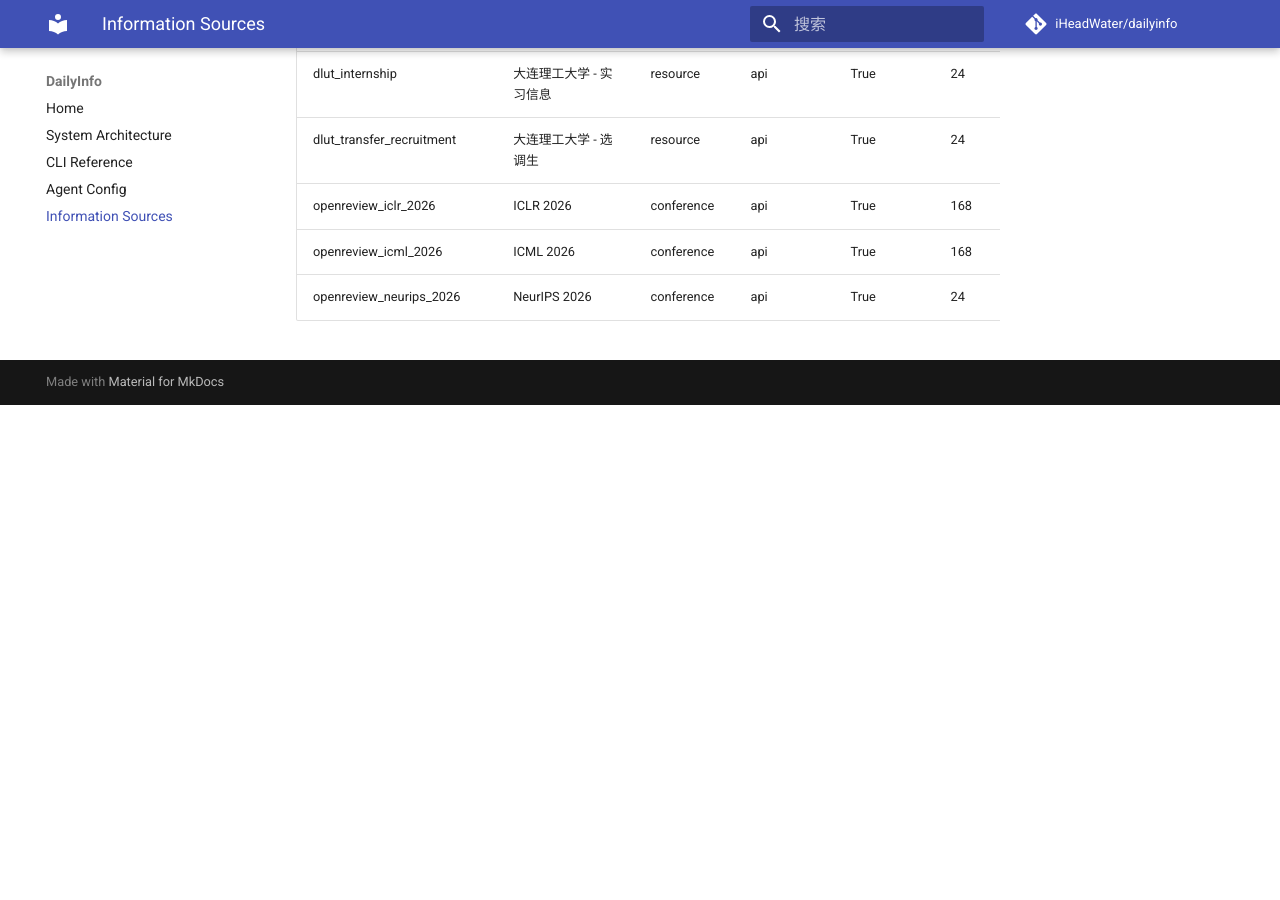
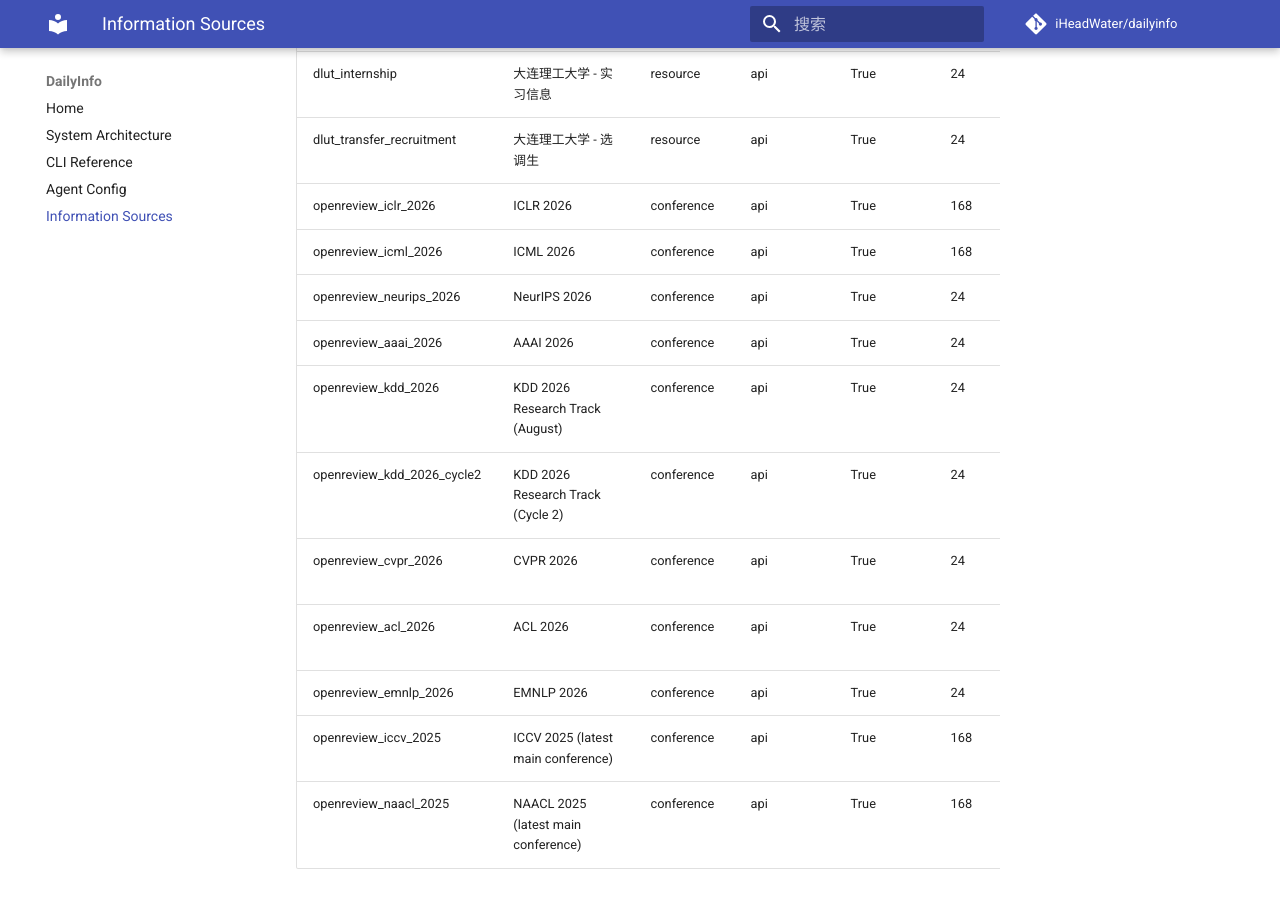
Before and after one commit to CylenLC/dailyinfo, an MkDocs documentation site: the page built from docs/sources.md, in a window 1280 px wide and 900 px high, scrolled down 3660 px. Built offline with MkDocs 1.6.1 and Material for MkDocs 9.7.7, drawn with Linux system fonts in a browser that asks for light colours; comment, search, counter and statistics services are not loaded; before the commit the page ends 4065 px from its top, so only the background shows below that.

Commit message:
feat: add major OpenReview conference sources

```diff
--- a/docs/sources.md
+++ b/docs/sources.md
@@ -57,6 +57,14 @@ This page is generated from [`config/sources.json`](https://github.com/iHeadWate
 | dlut_recruitment | 大连理工大学 - 招聘信息 | resource | api | True | 24 | https://job.dlut.edu.cn/f/recruitmentinfo/ajax_frontRecruitinfo |
 | dlut_internship | 大连理工大学 - 实习信息 | resource | api | True | 24 | https://job.dlut.edu.cn/f/recruitmentinfo/ajax_frontRecruitinfo |
 | dlut_transfer_recruitment | 大连理工大学 - 选调生 | resource | api | True | 24 | https://job.dlut.edu.cn/f/recruitmentinfo/ajax_frontRecruitinfo |
-| openreview_iclr_2026 | ICLR 2026 | conference | api | True | 168 |  |
-| openreview_icml_2026 | ICML 2026 | conference | api | True | 168 |  |
-| openreview_neurips_2026 | NeurIPS 2026 | conference | api | True | 24 |  |
+| openreview_iclr_2026 | ICLR 2026 | conference | api | True | 168 | https://openreview.net/group?id=ICLR.cc%2F2026%2FConference |
+| openreview_icml_2026 | ICML 2026 | conference | api | True | 168 | https://openreview.net/group?id=ICML.cc%2F2026%2FConference |
+| openreview_neurips_2026 | NeurIPS 2026 | conference | api | True | 24 | https://openreview.net/group?id=NeurIPS.cc%2F2026%2FConference |
+| openreview_aaai_2026 | AAAI 2026 | conference | api | True | 24 | https://openreview.net/group?id=AAAI.org%2F2026%2FConference |
+| openreview_kdd_2026 | KDD 2026 Research Track (August) | conference | api | True | 24 | https://openreview.net/group?id=KDD.org%2F2026%2FResearch_Track_August |
+| openreview_kdd_2026_cycle2 | KDD 2026 Research Track (Cycle 2) | conference | api | True | 24 | https://openreview.net/group?id=KDD.org%2F2026%2FResearch_Track_Cycle_2 |
+| openreview_cvpr_2026 | CVPR 2026 | conference | api | True | 24 | https://openreview.net/group?id=thecvf.com%2FCVPR%2F2026%2FConference |
+| openreview_acl_2026 | ACL 2026 | conference | api | True | 24 | https://openreview.net/group?id=aclweb.org%2FACL%2F2026%2FConference |
+| openreview_emnlp_2026 | EMNLP 2026 | conference | api | True | 24 | https://openreview.net/group?id=EMNLP%2F2026%2FConference |
+| openreview_iccv_2025 | ICCV 2025 (latest main conference) | conference | api | True | 168 | https://openreview.net/group?id=thecvf.com%2FICCV%2F2025%2FConference |
+| openreview_naacl_2025 | NAACL 2025 (latest main conference) | conference | api | True | 168 | https://openreview.net/group?id=aclweb.org%2FNAACL%2F2025%2FConference |
```
Also changed, not shown: README.md (+6 -1 lines), docs/architecture.md (+2 -0 lines), docs/cli.md (+2 -1 lines), docs/index.md (+6 -1 lines), 3 other files.
